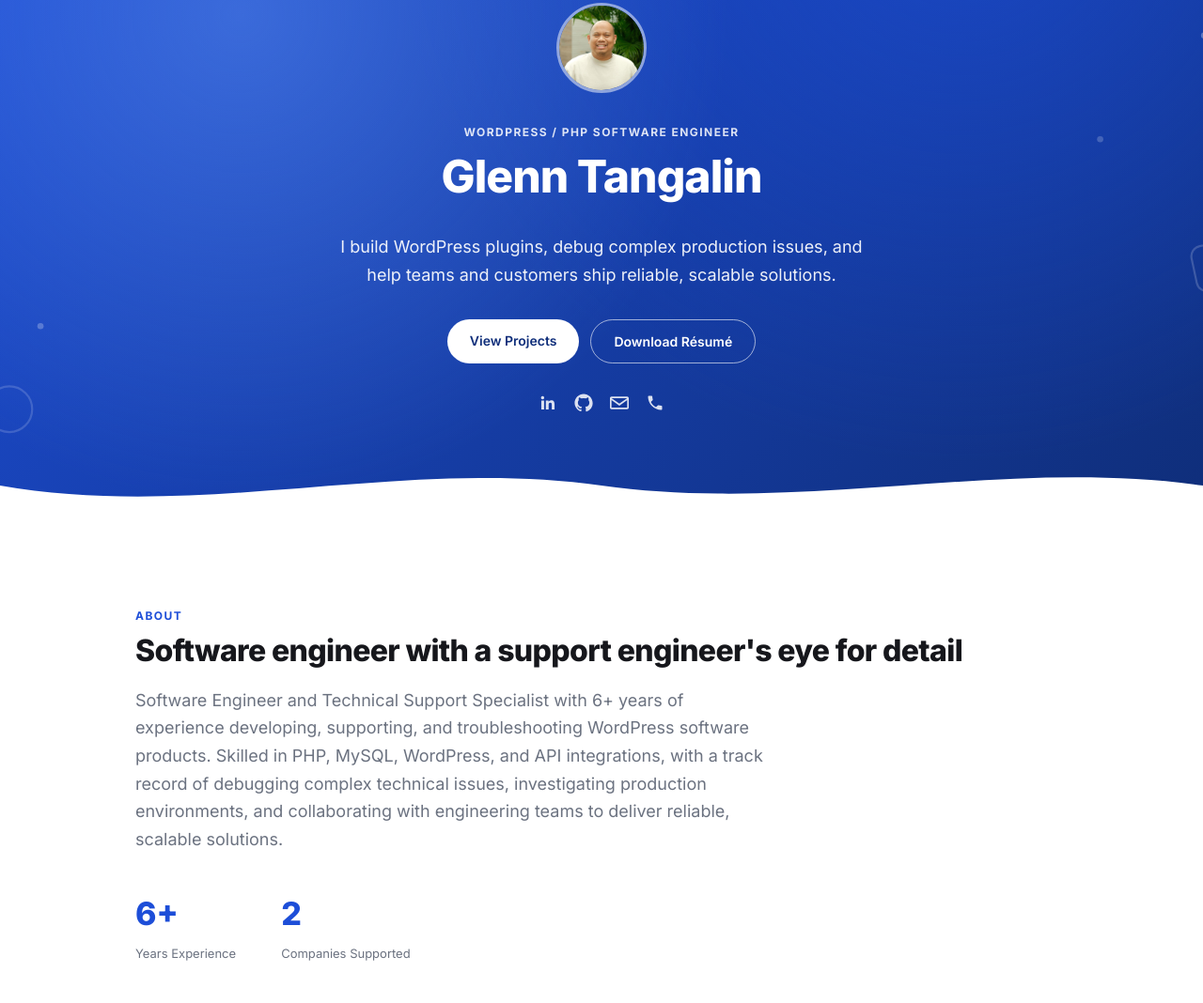
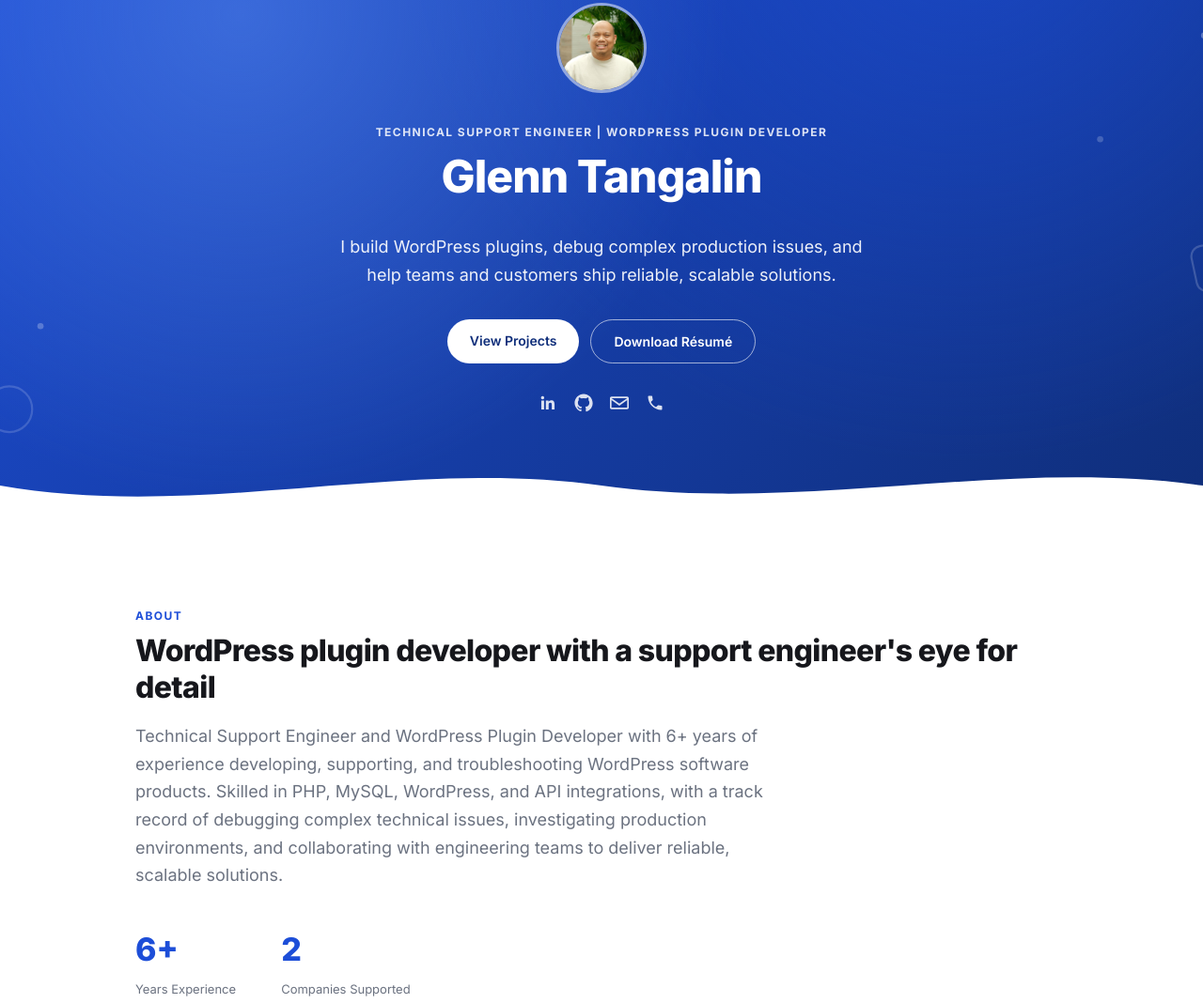
Before and after one commit to mcglenn07/portfolio, a plain HTML site: page index.html in a window 1280 px wide. Shown: the part 189-1257 px from the top of the page at 94% size. Drawn offline with Linux system fonts and the light colour scheme.

Commit message:
Update positioning to Technical Support Engineer | WordPress Plugin Developer
Sync portfolio with latest resume revision: retitle headline, refresh
about summary, add Magna Cum Laude honor and capstone project to
education, drop Claude Code from skills, and update the downloadable
resume PDF.

Co-Authored-By: Claude Sonnet 5 <noreply@anthropic.com>

```diff
--- a/index.html
+++ b/index.html
@@ -3,8 +3,8 @@
 <head>
 <meta charset="UTF-8">
 <meta name="viewport" content="width=device-width, initial-scale=1.0">
-<title>Glenn Tangalin — WordPress / PHP Software Engineer</title>
-<meta name="description" content="WordPress / PHP Software Engineer with 6+ years of experience developing, supporting, and troubleshooting WordPress software products.">
+<title>Glenn Tangalin — Technical Support Engineer | WordPress Plugin Developer</title>
+<meta name="description" content="Technical Support Engineer and WordPress Plugin Developer with 6+ years of experience developing, supporting, and troubleshooting WordPress software products.">
 <link rel="icon" type="image/svg+xml" href="assets/favicon.svg">
 <link rel="preconnect" href="https://fonts.googleapis.com">
 <link rel="preconnect" href="https://fonts.gstatic.com" crossorigin>
@@ -53,7 +53,7 @@
     <div class="avatar reveal">
       <img src="assets/glenn-photo.jpg" alt="Glenn Tangalin">
     </div>
-    <p class="eyebrow reveal">WordPress / PHP Software Engineer</p>
+    <p class="eyebrow reveal">Technical Support Engineer | WordPress Plugin Developer</p>
     <h1 class="reveal">Glenn Tangalin</h1>
     <p class="tagline reveal">
       I build WordPress plugins, debug complex production issues, and help teams and
@@ -84,11 +84,11 @@
 <section id="about" class="section">
   <div class="container">
     <p class="eyebrow reveal">About</p>
-    <h2 class="reveal">Software engineer with a support engineer's eye for detail</h2>
+    <h2 class="reveal">WordPress plugin developer with a support engineer's eye for detail</h2>
     <p class="lead reveal">
-      Software Engineer and Technical Support Specialist with 6+ years of experience developing,
-      supporting, and troubleshooting WordPress software products. Skilled in PHP, MySQL,
-      WordPress, and API integrations, with a track record of debugging complex technical
+      Technical Support Engineer and WordPress Plugin Developer with 6+ years of experience
+      developing, supporting, and troubleshooting WordPress software products. Skilled in PHP,
+      MySQL, WordPress, and API integrations, with a track record of debugging complex technical
       issues, investigating production environments, and collaborating with engineering teams
       to deliver reliable, scalable solutions.
     </p>
@@ -347,7 +347,7 @@
             <li>Delivered 100+ custom Gravity PDF projects by translating client requirements into scalable document automation solutions, from technical discovery through implementation and deployment.</li>
             <li>Collaborated with developers, designers, and clients to translate business requirements into custom Gravity PDF solutions throughout the project lifecycle.</li>
             <li>Diagnosed and resolved complex Gravity PDF implementation and PDF generation issues to ensure reliable client deployments.</li>
-            <li>Managed multiple concurrent client engagements while coordinating project timelines, stakeholder communication, and on-time delivery.</li>
+            <li>Managed multiple concurrent client projects while coordinating project timelines, stakeholder communication, and on-time delivery.</li>
           </ul>
         </div>
       </div>
@@ -388,7 +388,7 @@
       <div class="skill-group">
         <h4>Tools &amp; Practices</h4>
         <ul class="tags">
-          <li>Git</li><li>GitHub</li><li>Claude Code</li><li>ClickUp</li><li>API Integrations</li><li>Payment Gateway Integrations</li><li>Debugging &amp; Root-Cause Analysis</li><li>Caching Layers</li><li>Production Environment Troubleshooting</li>
+          <li>Git</li><li>GitHub</li><li>ClickUp</li><li>API Integrations</li><li>Payment Gateway Integrations</li><li>Debugging &amp; Root-Cause Analysis</li><li>Caching Layers</li><li>Production Environment Troubleshooting</li>
         </ul>
       </div>
       <div class="skill-group">
@@ -413,6 +413,10 @@
             <h3>Bachelor of Science in Computer Engineering</h3>
             <span class="job-date">Lorma Colleges</span>
           </div>
+          <ul>
+            <li>Magna Cum Laude</li>
+            <li>Capstone: Document Tracking System for the Provincial Government (AngularJS)</li>
+          </ul>
         </div>
       </div>
     </div>
```
Also changed, not shown: 1 other file.
